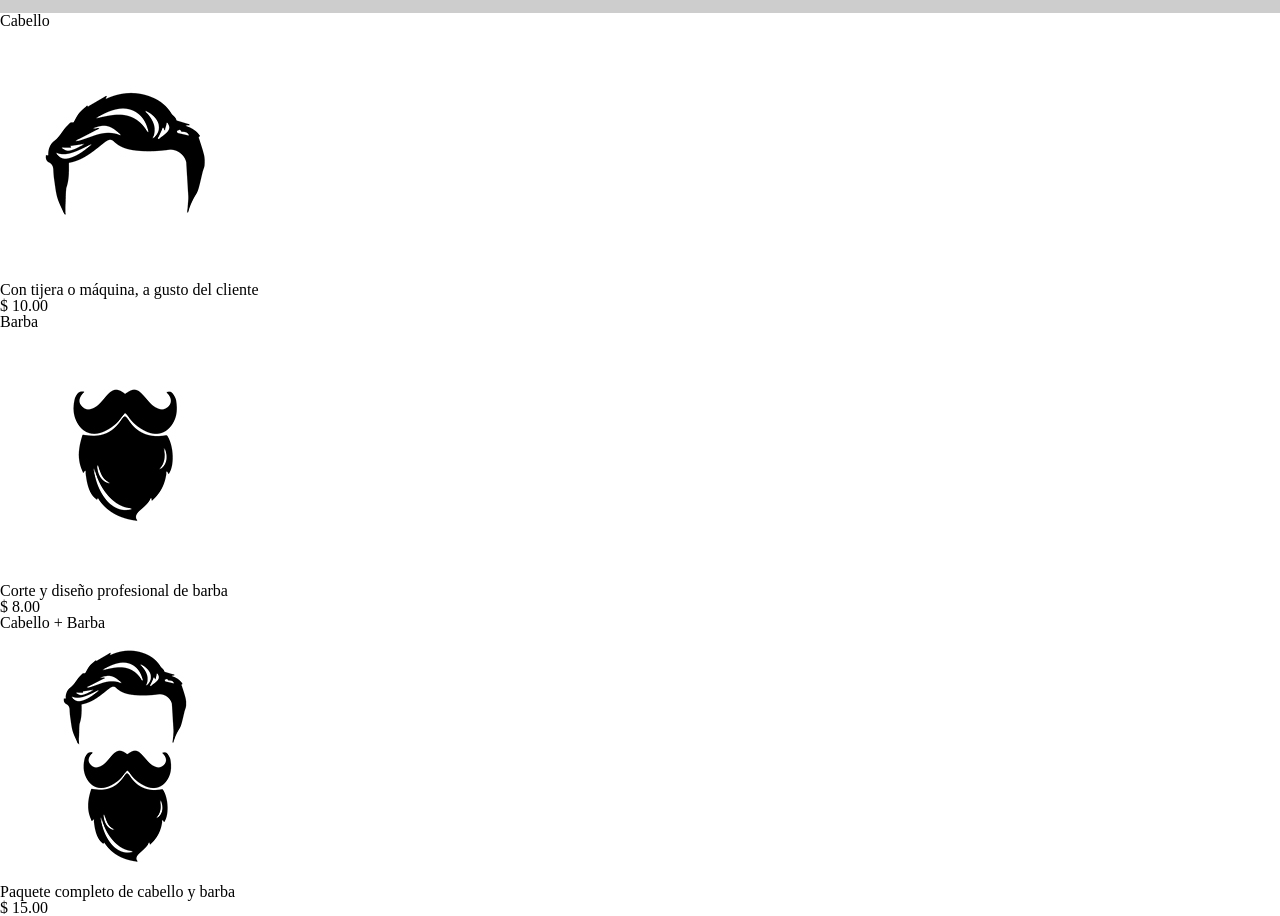
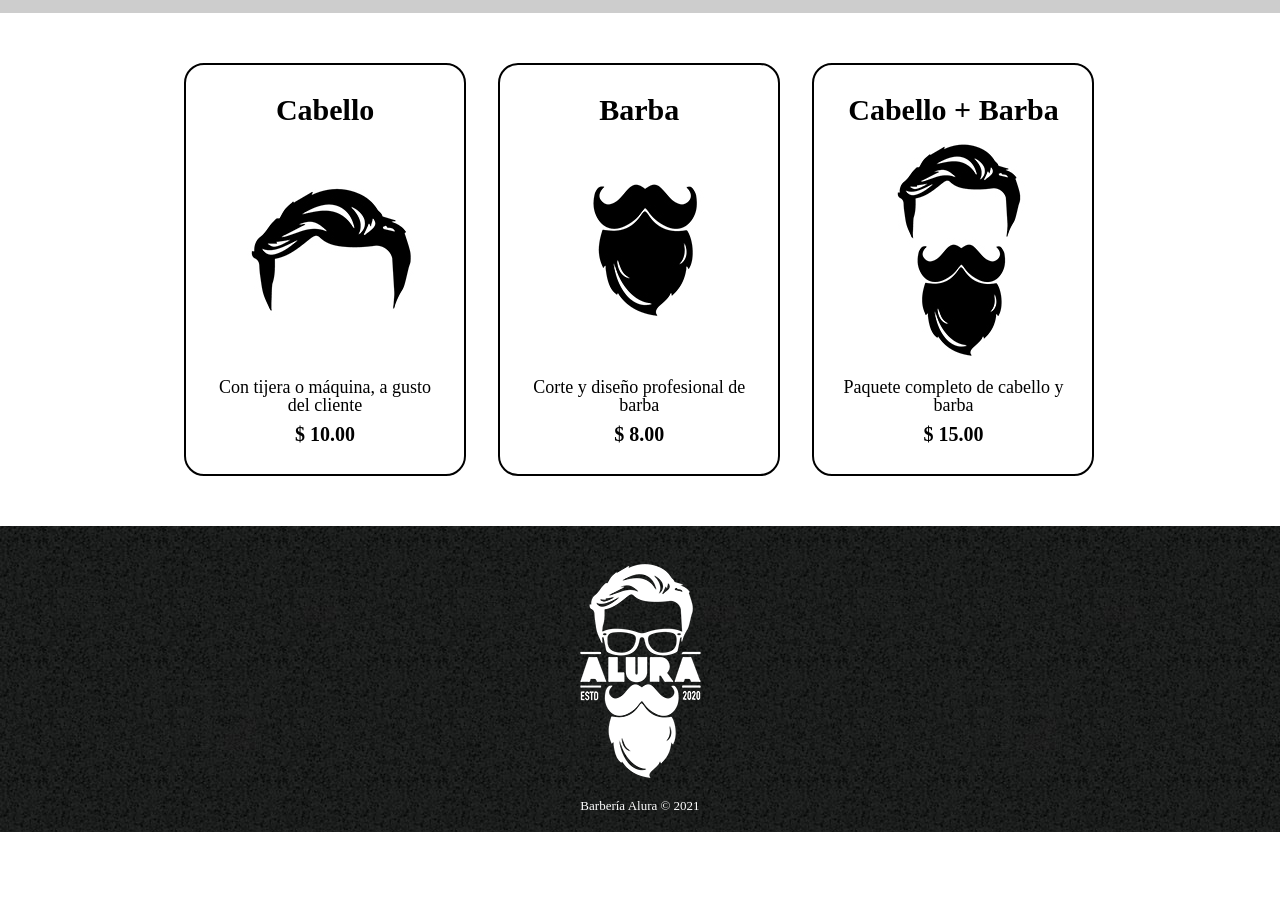
Before and after one commit to jjramirezzunini/web-barberia, a plain HTML site: page productos.html in a window 1280 px wide. Shown: the part 280-1196 px from the top of the page. After the commit the page ends 1112 px from the top, so only its background shows below. Drawn offline with Linux system fonts and the light colour scheme.

Commit message:
22-01-23

```diff
--- a/estilos/productos.css
+++ b/estilos/productos.css
@@ -6,10 +6,10 @@ header{
     width: 940px;
     position: relative;
     margin: 0 auto;
-    background-color: #ffffff;
+    /*background-color: #ffffff; */
 }
 nav{
-    background-color: red;
+    /*background-color: red;*/
     position: absolute;
     top: 114px;
     right: 0;
@@ -25,3 +25,69 @@ nav a{
     font-size: 22px;
     text-decoration: none;
 }
+
+.productos {
+    width: 940px;
+    margin: 0 auto;
+    padding: 50px;
+}
+.productos li{
+    display: inline-block;
+    text-align: center;
+    width: 30%;
+    vertical-align: top;
+    /*background-color: #CCCCCC;*/
+    margin: 0 1.5%;
+    padding: 30px 20px;
+    box-sizing: border-box;
+    border: 2px solid #000000;
+    border-radius: 20px;
+}
+
+.productos h2{
+    font-size: 30px;
+    font-weight: bold;
+}
+
+.producto-descripcion{
+    font-size: 18px;
+}
+
+.producto-precio{
+    font-size: 20px;
+    font-weight: bold;
+    margin-top: 10px;
+}
+
+nav a:hover{
+    color: #c78c19;
+    text-decoration: underline;
+}
+
+.productos li:hover {
+    border: 2px solid #c78c19;
+    font-size: 33px;
+}
+
+.productos li:hover h2{
+    font-size: 33px;
+}
+
+nav a:active{
+    color: #0e6f0e;
+    text-decoration: underline;
+}
+
+.productos li:active{
+    border: 2px solid #0e6f0e;
+}
+
+footer{
+    padding: 20px 0;
+    text-align: center;
+    background: url("/imagenes/productos/bg.jpg");
+}
+.copyright{
+    color: white;
+    font-size: 13px;
+}
--- a/productos.html
+++ b/productos.html
@@ -24,27 +24,31 @@
   </div>
 </header>
 <main>
-  <ul>
+  <ul class="productos">
     <li>
       <h2>Cabello</h2>
-      <img src="imagenes/productos/cabello.jpg">
-      <p>Con tijera o máquina, a gusto del cliente</p>
-      <p>$ 10.00</p>
+      <img src="imagenes/productos/cabello.jpg" alt="cabello">
+      <p class="producto-descripcion">Con tijera o máquina, a gusto del cliente</p>
+      <p class="producto-precio">$ 10.00</p>
     </li>
     <li>
       <h2>Barba</h2>
-      <img src="imagenes/productos/barba.jpg">
-      <p>Corte y diseño profesional de barba</p>
-      <p>$ 8.00</p>
+      <img src="imagenes/productos/barba.jpg" alt="barba">
+      <p class="producto-descripcion">Corte y diseño profesional de barba</p>
+      <p class="producto-precio">$ 8.00</p>
     </li>
     <li>
       <h2>Cabello + Barba</h2>
-      <img src="imagenes/productos/cabello+barba.jpg">
-      <p>Paquete completo de cabello y barba</p>
-      <p>$ 15.00</p>
+      <img src="imagenes/productos/cabello+barba.jpg" alt="cabello + barba">
+      <p class="producto-descripcion">Paquete completo de cabello y barba</p>
+      <p class="producto-precio">$ 15.00</p>
     </li>
   </ul>
 </main>
+<footer>
+    <img src="imagenes/productos/logo-blanco.png" alt="logo del footer">
+    <p class="copyright">Barbería Alura &copy; 2021</p>
+</footer>
 </body>
 
 </html>
```
Also changed, not shown: contacto.html (added, +10 -0 lines).
